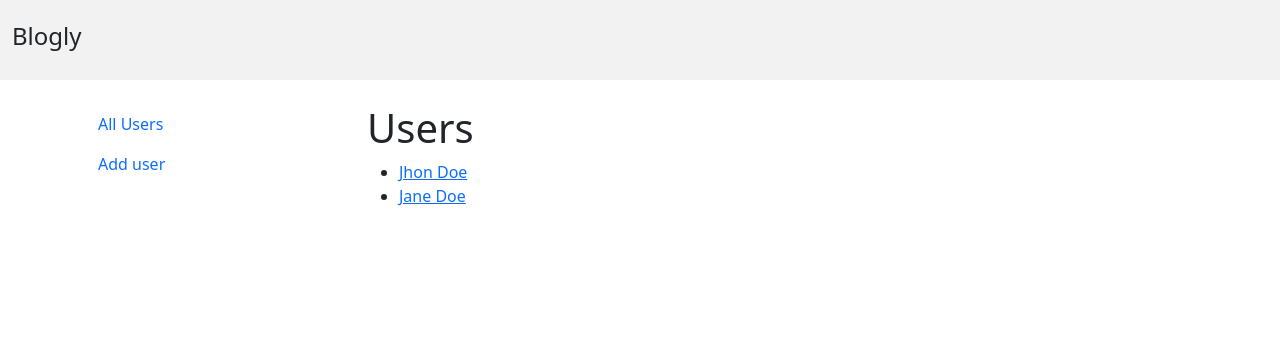
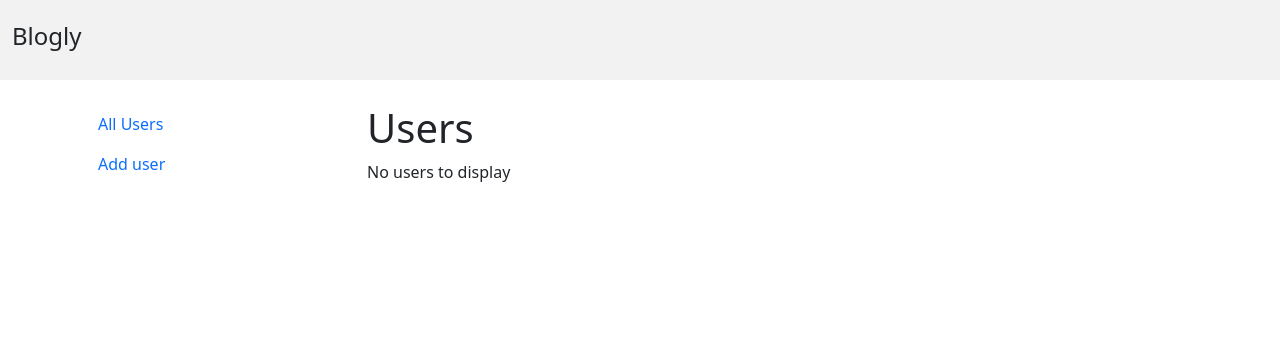
Before and after one commit to juanrouges/blastoff, a Flask app: page /users in a window 1280 px wide. Shown: the top 340 px of the page. Run offline with Flask 3, Linux system fonts and the light colour scheme.

Commit message:
users list reading from db

```diff
--- a/flask-blogly/app.py
+++ b/flask-blogly/app.py
@@ -1,5 +1,5 @@
 from flask import Flask, render_template, redirect
-from models import db, connect_db
+from models import db, connect_db, User
 
 app = Flask(__name__)
 
@@ -20,7 +20,8 @@
 
 @app.route("/users")
 def users_list():
-  return render_template("home.html")
+  users = User.query.all()
+  return render_template("home.html", users=users)
 
 @app.route("/users/new")
 def add_user_form():
--- a/flask-blogly/models.py
+++ b/flask-blogly/models.py
@@ -9,6 +9,9 @@
 class User(db.Model):
   __tablename__ = "users"
 
+  def __repr__(self):
+    return f"<User id={self.id} first_name={self.first_name} last_name={self.last_name} image_url={self.image_url}>"
+
   id = db.Column(db.Integer, primary_key=True, autoincrement=True)
   first_name = db.Column(db.String(20), nullable=False)
   last_name = db.Column(db.String(20), nullable=False)
--- a/flask-blogly/templates/home.html
+++ b/flask-blogly/templates/home.html
@@ -8,9 +8,17 @@
 {% endblock %} {% block main %}
 <div>
   <h1>Users</h1>
-  <ul>
-    <li><a href="/users/1">Jhon Doe</a></li>
-    <li><a href="/users/2">Jane Doe</a></li>
-  </ul>
+
+  {% if users %}
+    <ul>
+      {% for user in users %}
+        <li><a href="/users/{{user.id}}"">{{ user.first_name }} {{ user.last_name }}</a></li>
+      {% endfor %}
+    </ul>
+  {% else %}
+    <div>No users to display</div>
+  {% endif %}
+
+
 </div>
 {% endblock %}
```
